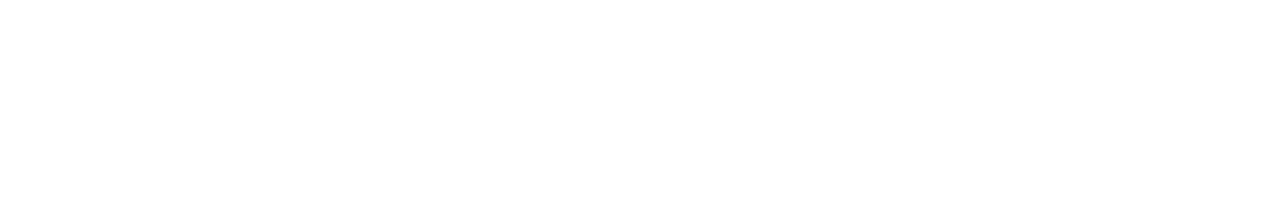
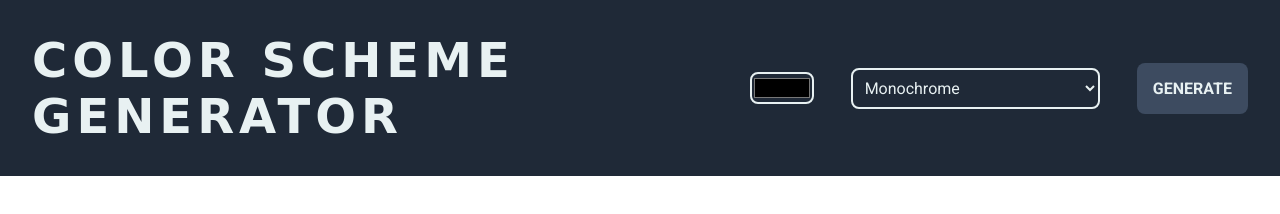
Before and after one commit to NoaSalgado/Color-Scheme-Generator, a plain HTML site: page index.html in a window 1280 px wide. Drawn offline with Linux system fonts and the light colour scheme; a web font is replaced by a local one.

Commit message:
Feat: add UI

```diff
--- a/css/styles.css
+++ b/css/styles.css
@@ -0,0 +1,95 @@
+/* Reset */
+* {
+  box-sizing: border-box;
+  margin: 0;
+  padding: 0;
+}
+
+/* Globals */
+html,
+body {
+  height: 100%;
+}
+
+body {
+  font-family: 'Roboto', sans-serif;
+  position: relative;
+}
+
+input {
+  background-color: #e8f1f2;
+  height: 2rem;
+  width: 4rem;
+}
+
+input,
+select {
+  background-color: #1f2937;
+  border: 2px solid #e8f1f2;
+  border-radius: 0.5rem;
+  font: inherit;
+}
+
+select {
+  color: #e8f1f2;
+  padding: 0.5rem;
+  width: 50%;
+  max-width: 350px;
+}
+
+/* Utility class */
+.container {
+  width: 90%;
+  max-width: 1200px;
+}
+
+.btn {
+  background-color: #3d4b60;
+  border: none;
+  border-radius: 0.5rem;
+  color: #e8f1f2;
+  font: inherit;
+  font-weight: 700;
+  text-transform: uppercase;
+  padding: 1rem;
+}
+
+/* Typography */
+.main-heading {
+  color: #e8f1f2;
+  font-family: 'Delicious Handrawn', cursive;
+  font-size: 3rem;
+  letter-spacing: 5px;
+  text-transform: uppercase;
+}
+
+/* Layout */
+.header {
+  background-color: #1f2937;
+  padding: 2rem;
+  display: flex;
+  align-items: center;
+  justify-content: space-between;
+}
+
+.form {
+  flex-basis: 50%;
+  display: flex;
+  justify-content: space-between;
+  align-items: center;
+}
+
+.color-scheme {
+  display: flex;
+  position: absolute;
+  top: 0;
+  bottom: 0;
+  left: 0;
+  right: 0;
+  z-index: -1;
+}
+
+.color-container {
+  width: calc(100% / 5);
+  height: 100%;
+}
--- a/index.html
+++ b/index.html
@@ -4,9 +4,34 @@
     <meta charset="UTF-8" />
     <meta http-equiv="X-UA-Compatible" content="IE=edge" />
     <meta name="viewport" content="width=device-width, initial-scale=1.0" />
+    <link rel="preconnect" href="https://fonts.googleapis.com" />
+    <link rel="preconnect" href="https://fonts.gstatic.com" crossorigin />
+    <link
+      href="https://fonts.googleapis.com/css2?family=Delicious+Handrawn&family=Roboto:wght@400;700&display=swap"
+      rel="stylesheet"
+    />
     <link rel="stylesheet" href="css/styles.css" />
     <script src="./js/app.js" defer></script>
     <title>Color Scheme Generator</title>
   </head>
-  <body></body>
+  <body>
+    <header class="header">
+      <h1 class="main-heading">Color Scheme Generator</h1>
+      <form class="form" id="form">
+        <input type="color" id="color" />
+        <select id="scheme-mode">
+          <option value="monochrome" selected>Monochrome</option>
+          <option value="monochrome-dark">Monochrome dark</option>
+          <option value="monochrome-light">Analogic</option>
+          <option value="complement">Complement</option>
+          <option value="analogic-complement">Analogic Complement</option>
+          <option value="triad">Triad</option>
+        </select>
+        <button type="submit" class="btn">Generate</button>
+      </form>
+    </header>
+    <main class="main">
+      <section class="color-scheme" id="color-scheme"></section>
+    </main>
+  </body>
 </html>
```
